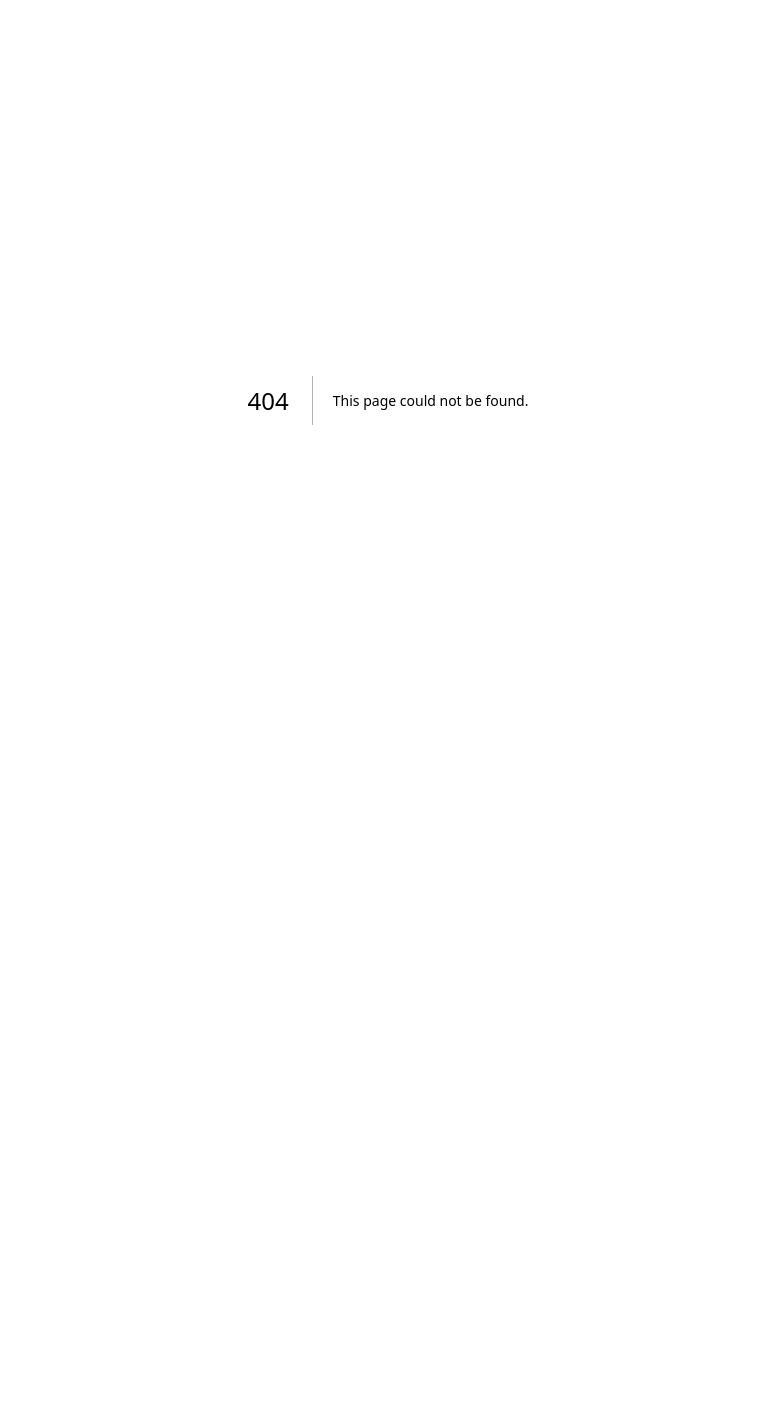
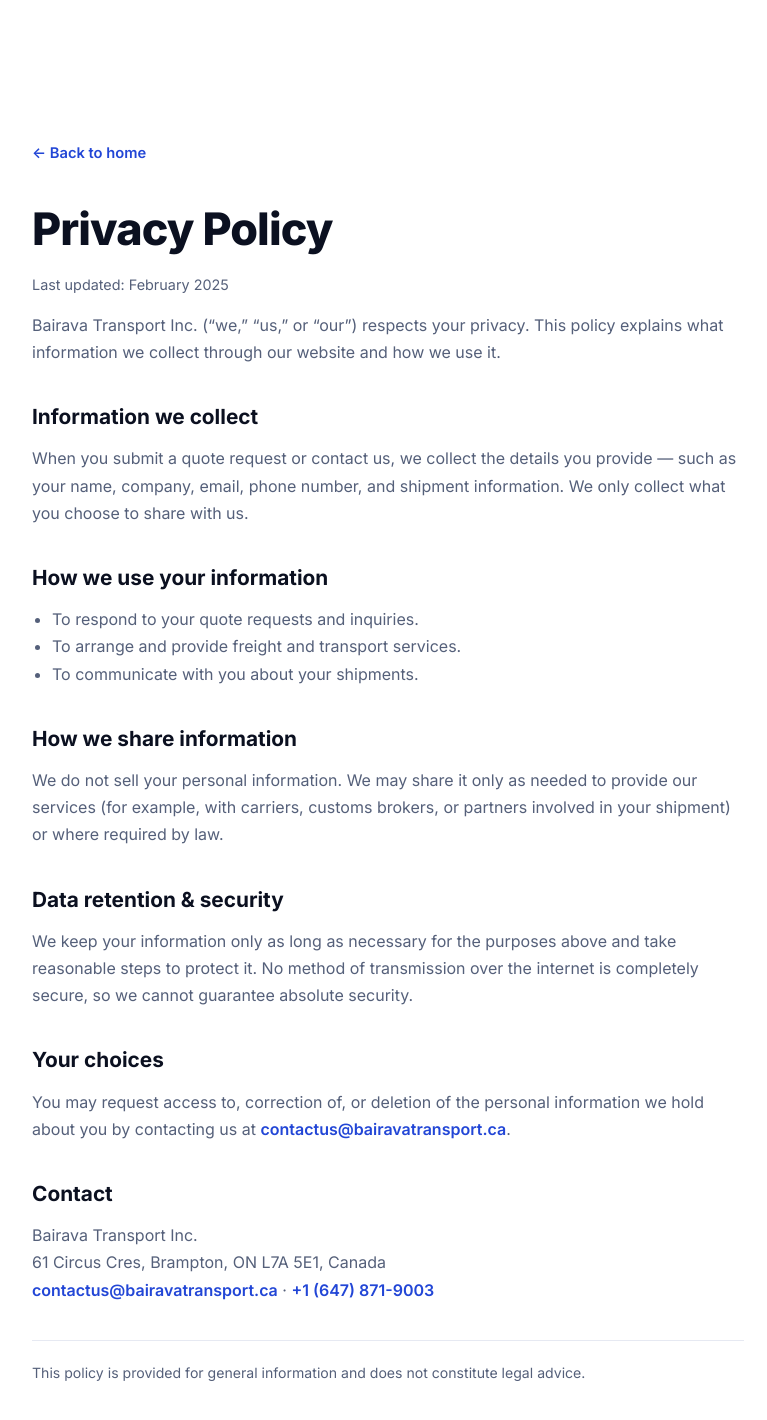
Before and after one commit to bairavatransportinc/Website, a Next.js app: page /privacy in a window 1280 px wide. Before the commit this address had no page. Shown: the top 1420 px of the page, without its empty margins (252-1019 px from the left). Before the commit the page ends 800 px from the top, so only its background shows below. Built offline with nearby package versions, Linux system fonts and the light colour scheme.

Commit message:
Add Privacy and Terms pages + footer legal links; fix footer Contact link to point to footer

```diff
--- a/app/globals.css
+++ b/app/globals.css
@@ -1842,3 +1842,86 @@
     padding: 0;
   }
 }
+
+/* =====================================================
+   LEGAL PAGES (Privacy / Terms)
+   ===================================================== */
+.legal-page {
+  padding: 140px 0 90px;
+  background: var(--surface);
+  min-height: 80vh;
+}
+.legal-inner {
+  max-width: 760px;
+}
+.legal-back {
+  display: inline-flex;
+  align-items: center;
+  gap: 6px;
+  color: var(--blue-600);
+  font-weight: 600;
+  font-size: 0.92rem;
+  margin-bottom: 28px;
+  transition: gap 0.2s ease;
+}
+.legal-back:hover {
+  gap: 10px;
+}
+.legal-page h1 {
+  font-size: clamp(2rem, 4vw, 2.8rem);
+  font-weight: 800;
+  color: var(--ink);
+  letter-spacing: -0.02em;
+}
+.legal-updated {
+  color: var(--slate-2);
+  font-size: 0.9rem;
+  margin: 8px 0 28px;
+}
+.legal-page h2 {
+  font-size: 1.3rem;
+  font-weight: 700;
+  color: var(--ink);
+  margin: 34px 0 12px;
+}
+.legal-page p {
+  color: var(--slate);
+  margin-bottom: 14px;
+  line-height: 1.7;
+}
+.legal-page ul {
+  color: var(--slate);
+  margin: 0 0 14px 20px;
+  line-height: 1.7;
+}
+.legal-page a {
+  color: var(--blue-600);
+  font-weight: 600;
+}
+.legal-page a:hover {
+  text-decoration: underline;
+}
+.legal-note {
+  margin-top: 36px;
+  padding-top: 20px;
+  border-top: 1px solid var(--line);
+  font-size: 0.88rem;
+  color: var(--slate-2);
+}
+
+/* Footer legal links */
+.footer-legal {
+  display: inline-flex;
+  align-items: center;
+  gap: 10px;
+}
+.footer-legal a {
+  color: #98a2bd;
+  transition: color 0.2s ease;
+}
+.footer-legal a:hover {
+  color: #fff;
+}
+.footer-legal .dot-sep {
+  color: #4a5470;
+}
--- /dev/null
+++ b/app/privacy/page.tsx
@@ -0,0 +1,89 @@
+import type { Metadata } from "next";
+import Link from "next/link";
+import { company } from "@/lib/company";
+
+export const metadata: Metadata = {
+  title: "Privacy Policy",
+  description: `Privacy Policy for ${company.name}.`,
+};
+
+export default function PrivacyPage() {
+  return (
+    <main className="legal-page">
+      <div className="container legal-inner">
+        <Link href="/" className="legal-back">
+          ← Back to home
+        </Link>
+        <h1>Privacy Policy</h1>
+        <p className="legal-updated">Last updated: February 2025</p>
+
+        <p>
+          {company.name} (&ldquo;we,&rdquo; &ldquo;us,&rdquo; or
+          &ldquo;our&rdquo;) respects your privacy. This policy explains what
+          information we collect through our website and how we use it.
+        </p>
+
+        <h2>Information we collect</h2>
+        <p>
+          When you submit a quote request or contact us, we collect the details
+          you provide — such as your name, company, email, phone number, and
+          shipment information. We only collect what you choose to share with
+          us.
+        </p>
+
+        <h2>How we use your information</h2>
+        <ul>
+          <li>To respond to your quote requests and inquiries.</li>
+          <li>To arrange and provide freight and transport services.</li>
+          <li>To communicate with you about your shipments.</li>
+        </ul>
+
+        <h2>How we share information</h2>
+        <p>
+          We do not sell your personal information. We may share it only as
+          needed to provide our services (for example, with carriers, customs
+          brokers, or partners involved in your shipment) or where required by
+          law.
+        </p>
+
+        <h2>Data retention &amp; security</h2>
+        <p>
+          We keep your information only as long as necessary for the purposes
+          above and take reasonable steps to protect it. No method of
+          transmission over the internet is completely secure, so we cannot
+          guarantee absolute security.
+        </p>
+
+        <h2>Your choices</h2>
+        <p>
+          You may request access to, correction of, or deletion of the personal
+          information we hold about you by contacting us at{" "}
+          <a href={`mailto:${company.contact.email}`}>
+            {company.contact.email}
+          </a>
+          .
+        </p>
+
+        <h2>Contact</h2>
+        <p>
+          {company.name}
+          <br />
+          {company.contact.address}
+          <br />
+          <a href={`mailto:${company.contact.email}`}>
+            {company.contact.email}
+          </a>{" "}
+          ·{" "}
+          <a href={`tel:${company.contact.phone.replace(/[^+\d]/g, "")}`}>
+            {company.contact.phone}
+          </a>
+        </p>
+
+        <p className="legal-note">
+          This policy is provided for general information and does not
+          constitute legal advice.
+        </p>
+      </div>
+    </main>
+  );
+}
```
Also changed, not shown: app/terms/page.tsx (added, +70 -0 lines), components/Footer.tsx (+7 -1 lines).
